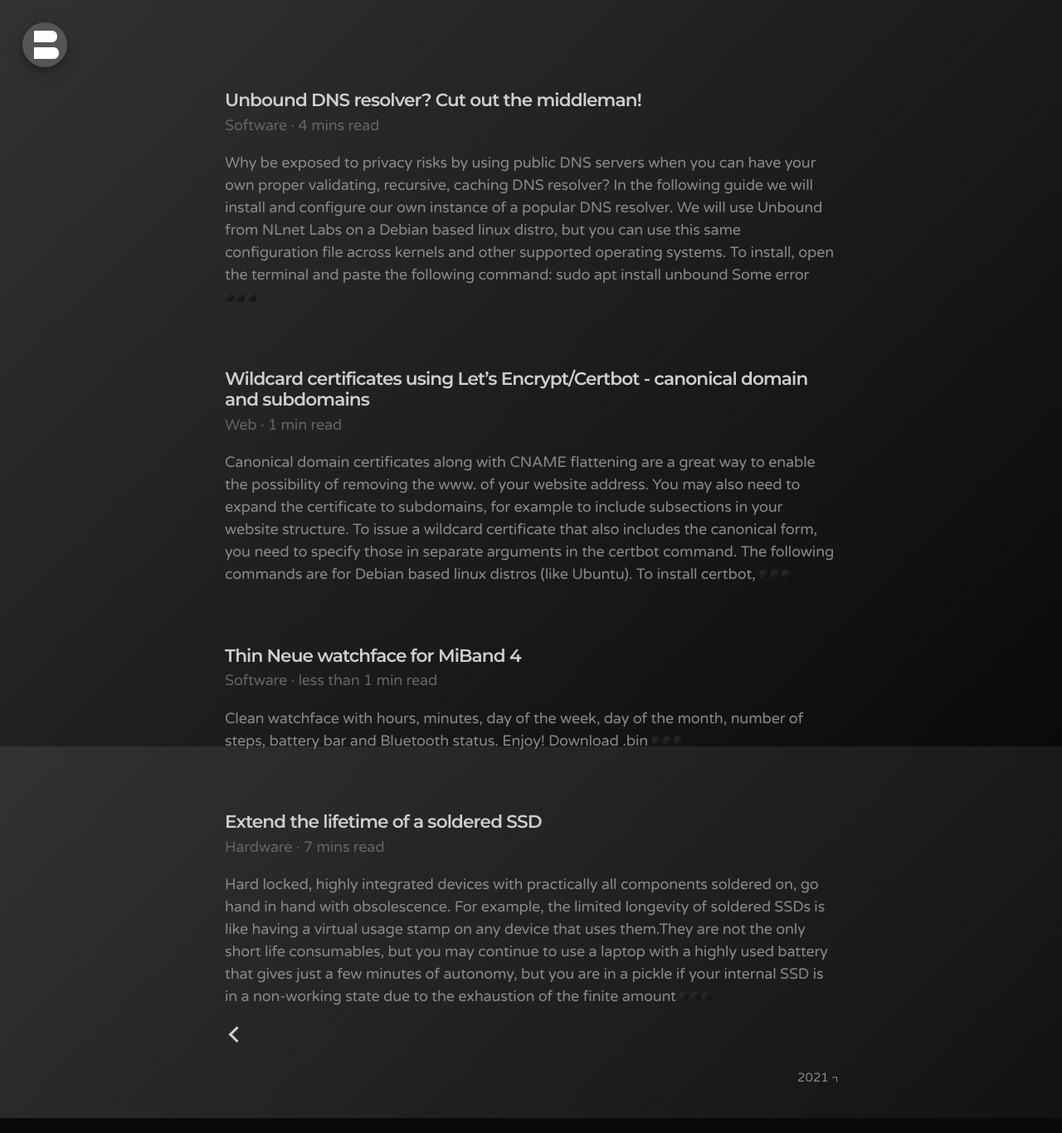
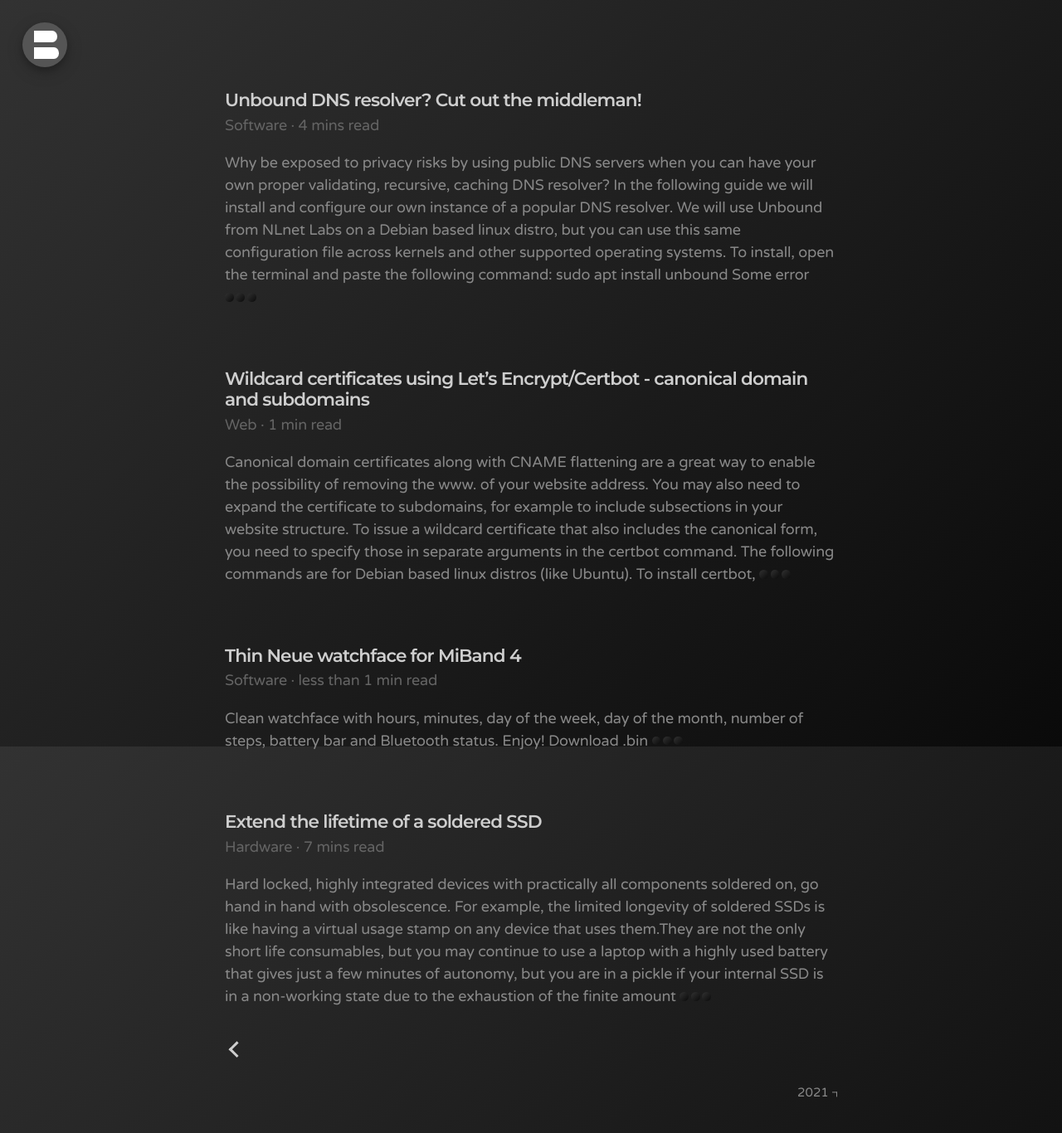
Before and after one commit to bonina/bonina.github.io, a Jekyll site: the page built from index.html, in a window 1280 px wide. Shown: the whole page at 83% size. Built offline with Jekyll 4.4.1, drawn with Linux system fonts in a browser that asks for light colours; the list of posts is cut into pages by our own code.

Commit message:
Update _pagination.scss

```diff
--- a/_sass/_pagination.scss
+++ b/_sass/_pagination.scss
@@ -1,6 +1,6 @@
 .pagination {
   overflow: hidden;
-  margin-top: 1rem;
+  margin-top: 2rem;
 }
 
 // Pagination items can be `span`s or `a`s
```
